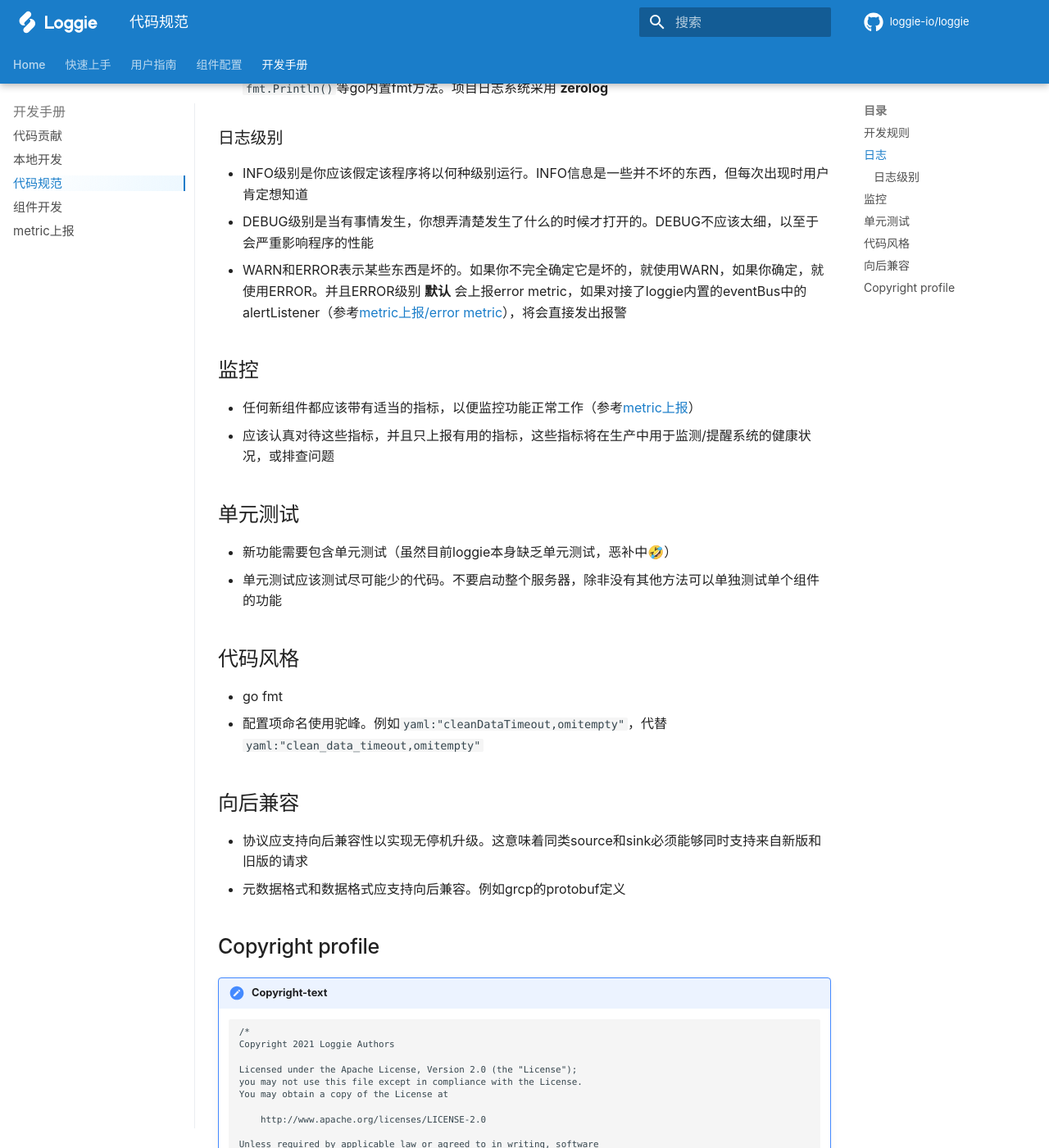
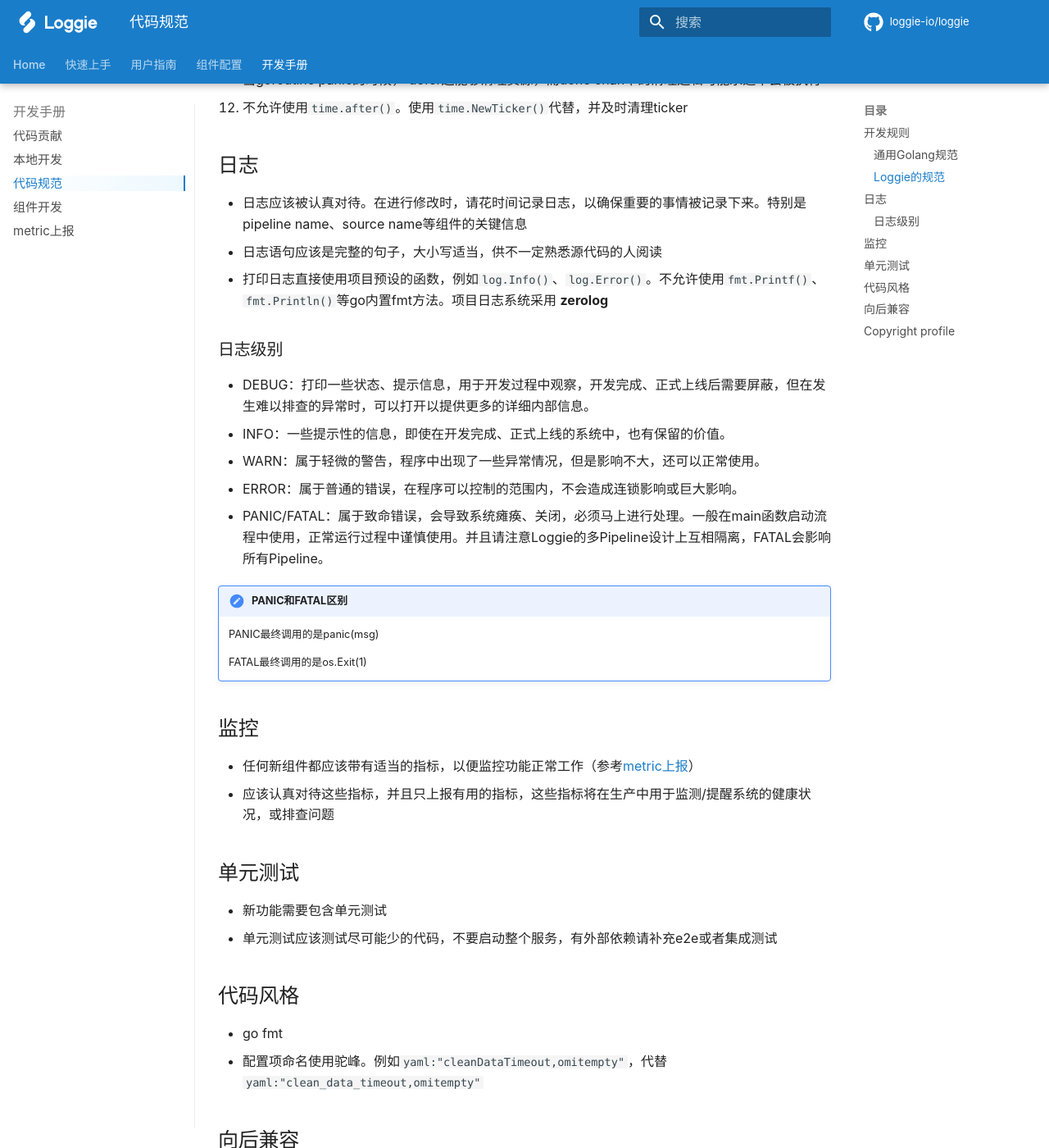
Before and after one commit to loggie-io/docs, an MkDocs documentation site: the page built from docs/developer-guide/code/coding-guide.md, in a window 1280 px wide and 1400 px high, scrolled down 896 px. Shown: the whole window at 82% size. Built offline with MkDocs 1.6.1 and Material for MkDocs 9.7.7, drawn with Linux system fonts in a browser that asks for light colours; some web fonts are replaced; comment, search, counter and statistics services are not loaded; some of the changed text lies outside the part shown.

Commit message:
Docs: update coding-guide.md (#25)

````diff
--- a/docs/developer-guide/code/coding-guide.md
+++ b/docs/developer-guide/code/coding-guide.md
@@ -2,7 +2,15 @@
 
 ## 开发规则
 
-1. 不允许使用`time.after()`。使用`time.NewTicker()`代替，并及时清理ticker
+### 通用Golang规范
+参考：
+
+- [Effective Go](https://go.dev/doc/effective_go)
+- [Go Code Review Comments](https://github.com/golang/go/wiki/CodeReviewComments)
+- [Uber Go Style Guide](https://github.com/uber-go/guide/blob/master/style.md)
+
+### Loggie的规范
+1. 职责单一原则，一个component只做一件事，且做好一件事
 2. 启动任何一个goroutine都要先想好如何退出，以及编码退出逻辑
 3. return err的时候想想是否需要清理本无需启动的goroutine
 4. 永远记住go中的操作都不保证原子性（例如字符串拼接），除了chan、sync包等
@@ -13,7 +21,7 @@
 9. 关闭(Stop)Component的时候注意关闭的顺序和资源释放， 不要造成其他goroutine夯住(例如供外部写的0容量的chan没有处理，但是读的goroutine退出了，导致外部写的goroutine一直阻塞)
 10. 将chan的生命周期封装在chan所有者内部
 11. 使用done chan退出goroutine的时候，不要做任何清理资源的操作。清理资源优先使用defer，因为当goroutine panic的时候， defer还能够清理资源，而done chan中的清理逻辑可能永远不会被执行
-12. 职责单一原则，一个component只做一件事，且做好一件事
+12. 不允许使用`time.after()`。使用`time.NewTicker()`代替，并及时清理ticker
 
 ## 日志
 
@@ -23,9 +31,17 @@
 
 ### 日志级别
 
-* INFO级别是你应该假定该程序将以何种级别运行。INFO信息是一些并不坏的东西，但每次出现时用户肯定想知道
-* DEBUG级别是当有事情发生，你想弄清楚发生了什么的时候才打开的。DEBUG不应该太细，以至于会严重影响程序的性能
-* WARN和ERROR表示某些东西是坏的。如果你不完全确定它是坏的，就使用WARN，如果你确定，就使用ERROR。并且ERROR级别 **默认** 会上报error metric，如果对接了loggie内置的eventBus中的alertListener（参考[metric上报/error metric](../metric/metric-guide.md)），将会直接发出报警
+* DEBUG：打印一些状态、提示信息，用于开发过程中观察，开发完成、正式上线后需要屏蔽，但在发生难以排查的异常时，可以打开以提供更多的详细内部信息。
+* INFO：一些提示性的信息，即使在开发完成、正式上线的系统中，也有保留的价值。
+* WARN：属于轻微的警告，程序中出现了一些异常情况，但是影响不大，还可以正常使用。
+* ERROR：属于普通的错误，在程序可以控制的范围内，不会造成连锁影响或巨大影响。
+* PANIC/FATAL：属于致命错误，会导致系统瘫痪、关闭，必须马上进行处理。一般在main函数启动流程中使用，正常运行过程中谨慎使用。并且请注意Loggie的多Pipeline设计上互相隔离，FATAL会影响所有Pipeline。
+
+!!! note "PANIC和FATAL区别"
+
+    PANIC最终调用的是panic(msg)
+
+    FATAL最终调用的是os.Exit(1)
 
 ## 监控
 
@@ -34,8 +50,8 @@
 
 ## 单元测试
 
-* 新功能需要包含单元测试（虽然目前loggie本身缺乏单元测试，恶补中🤣）
-* 单元测试应该测试尽可能少的代码。不要启动整个服务器，除非没有其他方法可以单独测试单个组件的功能
+* 新功能需要包含单元测试
+* 单元测试应该测试尽可能少的代码，不要启动整个服务，有外部依赖请补充e2e或者集成测试
 
 ## 代码风格
 
@@ -52,7 +68,7 @@
 !!! Copyright-text
     ```
     /*
-    Copyright 2021 Loggie Authors
+    Copyright 2022 Loggie Authors
 
     Licensed under the Apache License, Version 2.0 (the "License");
     you may not use this file except in compliance with the License.
````
